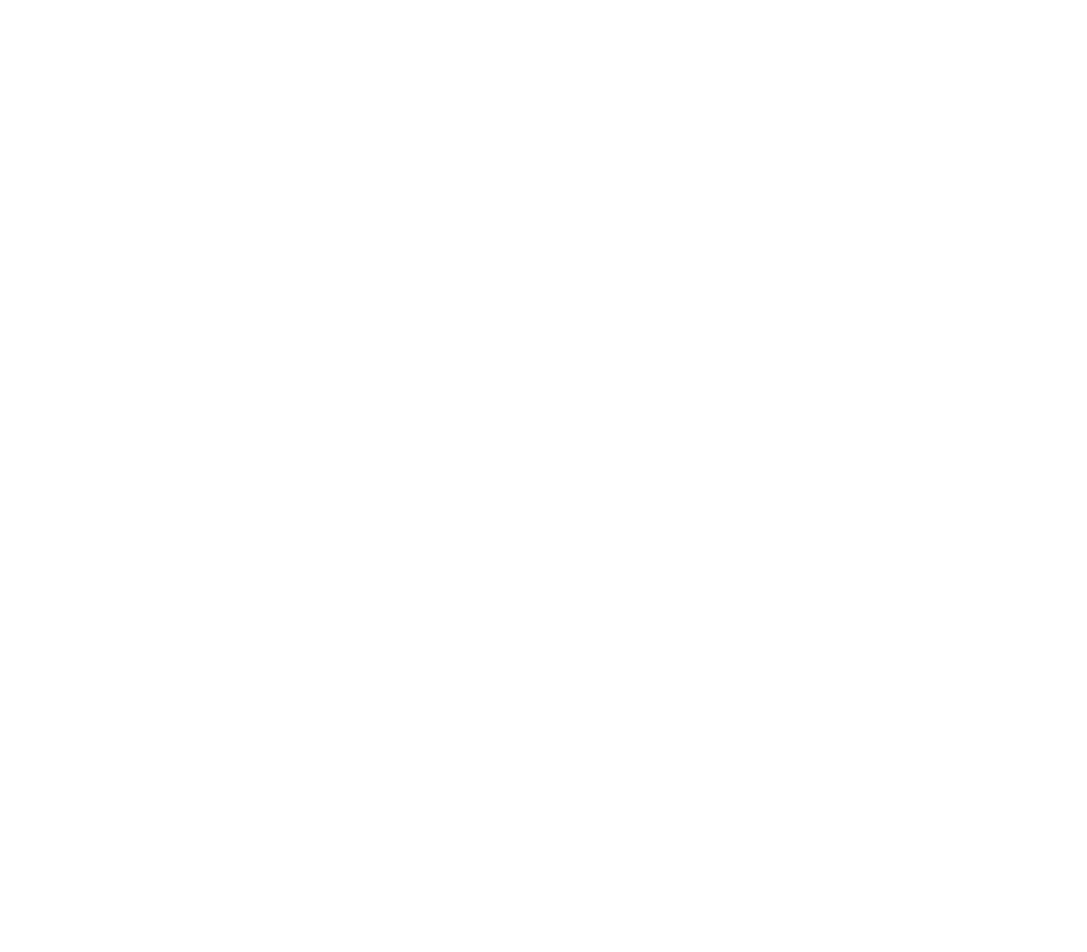
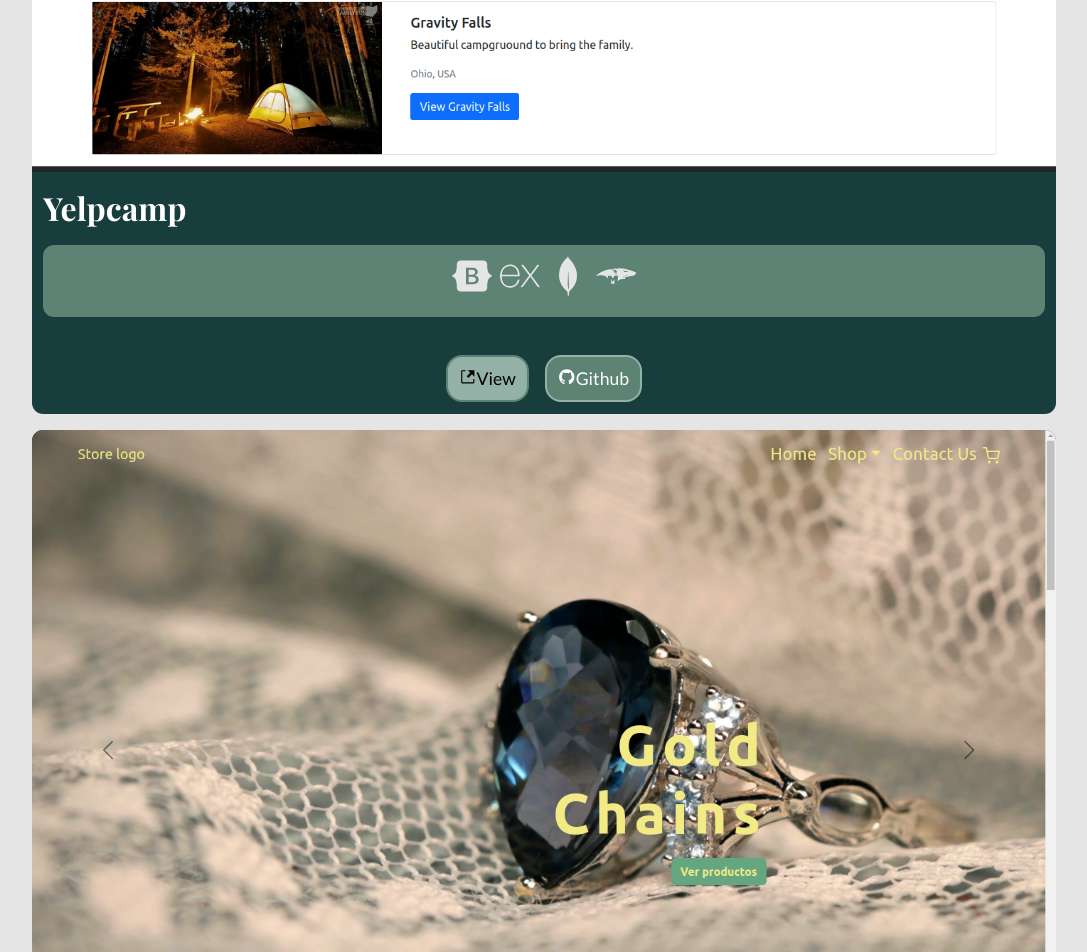
Before and after one commit to Kameha1011/Portfolio, a React (Vite) app: page / in a window 1280 px wide. Shown: the part 1828-2780 px from the top of the page, without its empty margins (96-1183 px from the left). Before the commit the page ends 1280 px from the top, so only its background shows below. Built offline with nearby package versions, Linux system fonts and the light colour scheme.

Commit message:
projects component ready

```diff
--- a/src/App.tsx
+++ b/src/App.tsx
@@ -2,6 +2,7 @@
 import { Experience } from './components/Experience/Experience'
 import { FloatingSideBar } from './components/FloatingSideBar/FloatingSideBar'
 import { Header } from './components/Header/Header'
+import { Projects } from './components/Projects/Projects'
 export const App: React.FC = () => {
 
   return (
@@ -10,6 +11,7 @@
       <FloatingSideBar />
       <main>
         <Experience />
+        <Projects />
       </main>
     </>
   )
--- a/src/components/Experience/ExperienceItemModal/ExperienceItemModal.css
+++ b/src/components/Experience/ExperienceItemModal/ExperienceItemModal.css
@@ -12,7 +12,7 @@
   background-color: #183d3d;
   color: #fff;
   width: 18rem;
-  height: 30rem;
+  height: 33rem;
   z-index: 4;
   padding: 1rem;
   border-radius: 2.5rem;
@@ -49,6 +49,7 @@
     font-size: .8rem;
 }
 .experienceItemModal__list{
+  line-height: 1.3rem;
   padding: .5rem;
 }
 .experienceItemModal__button{
@@ -81,7 +82,3 @@
     clip-path: inset(100% 100% 100% 100%);
   }
 }
-
-[transition-style="out:square:center"] {
-  animation: 2.5s cubic-bezier(.25, 1, .30, 1) square-out-center both;
-}
--- /dev/null
+++ b/src/components/Projects/Projects.css
@@ -0,0 +1,79 @@
+.projects {
+  min-height: 100vh;
+  display: flex;
+  flex-direction: column;
+  align-items: center;
+  gap: 1rem;
+  background-color: #e5e5e5;
+}
+.projects__title {
+  font-family: "Playfair Display";
+  font-size: 3rem;
+  color: #183d3d;
+}
+.projects__card {
+  background-color: #183d3d;
+  color: #fff;
+  border-radius: 0.7rem;
+  width: 80%;
+}
+.card__image {
+  border-radius: 0.7rem 0.7rem 0 0;
+  width: 100%;
+}
+.card__body {
+  padding: 0.7rem;
+}
+.card__title {
+  font-family: "Playfair Display";
+  font-size: 2rem;
+}
+.card__icons {
+  width: 100%;
+  background-color: #5c8374;
+  color: #e5e5e5;
+  display: flex;
+  justify-content: center;
+  gap: 0.5rem;
+  border-radius: 0.7rem;
+  padding: 0.7rem;
+  margin: 1rem 0 1rem 0;
+}
+.card__icon {
+  font-size: 2.5rem;
+}
+.card__actions {
+  width: 100%;
+  padding: 0.7rem;
+  display: flex;
+  justify-content: center;
+  gap: 1rem;
+}
+.card__button {
+    border-radius: 1rem;
+    padding: 0.7rem;
+    font-size: 1.1rem;
+    color: #fff;
+    cursor: pointer;
+    display: flex;
+    justify-content: center;
+    text-decoration: none;
+}
+.card__button--view {
+  background-color: #93b1a6;
+  border: 2px solid #5c8374;
+  color: #000;
+
+}
+.card__button--view:hover  {
+    background-color: #5C8374;
+    border: 2px solid #93B1A6;
+}
+.card__button--github  {
+  background-color: #5c8374;
+  border: 2px solid #93b1a6;
+}
+.card__button--github:hover {
+    background-color: #93b1a6;
+    border: 2px solid #5c8374;
+}
--- /dev/null
+++ b/src/components/Projects/Projects.tsx
@@ -0,0 +1,58 @@
+import { AiFillGithub } from "react-icons/ai";
+import { GoLinkExternal } from "react-icons/go";
+import { PROJECTS } from "../../constants/projects";
+import "./Projects.css";
+export const Projects: React.FC = () => {
+  return (
+    <section className="projects">
+      <h2 className="projects__title">Projects</h2>
+      {PROJECTS.map((project, i) => (
+        <article className="projects__card" key={i}>
+          <div className="card__header">
+            <figure className="card__figure">
+              <img
+                src={project.image}
+                alt={project.title}
+                className="card__image"
+              />
+            </figure>
+          </div>
+          <div className="card__body">
+            <h2 className="card__title">{project.title}</h2>
+            <div className="card__icons">
+              {project.technologiesIcons.map((icon, i) => (
+                <span key={i} className="card__icon">
+                  {icon}
+                </span>
+              ))}
+            </div>
+          </div>
+          <footer className="card__footer">
+            <div className="card__actions">
+              <a
+                className="card__button card__button--view"
+                href={project.link}
+                target="_blank"
+                rel="noreferrer"
+                role="button"
+              >
+                <GoLinkExternal className="button__icon" />
+                <p>View</p>
+              </a>
+              <a
+                className="card__button card__button--github"
+                href={project.github}
+                target="_blank"
+                rel="noreferrer"
+                role="button"
+              >
+                <AiFillGithub className="button__icon" />
+                <p>Github</p>
+              </a>
+            </div>
+          </footer>
+        </article>
+      ))}
+    </section>
+  );
+};
--- /dev/null
+++ b/src/constants/projects.tsx
@@ -0,0 +1,69 @@
+import yelpcamp from "../assets/images/projects/yelpcamp.png";
+import fakeEcommerce from "../assets/images/projects/fakeEcommerce.png";
+import pokedex from "../assets/images/projects/pokemon.png";
+import cmLP from "../assets/images/projects/leslysocialmedia.png";
+import cardDetail from "../assets/images/projects/interactiveForm.png";
+import amazingEvents from "../assets/images/projects/amazingEvents.png";
+import { FaBootstrap } from "react-icons/fa";
+import {
+  SiExpress,
+  SiMongodb,
+  SiMongoose,
+  SiReact,
+  SiHtml5,
+  SiCss3,
+  SiJavascript,
+} from "react-icons/si";
+export const PROJECTS = [
+  {
+    title: "Yelpcamp",
+    image: yelpcamp,
+    technologiesIcons: [
+      <FaBootstrap key={1} />,
+      <SiExpress key={2} />,
+      <SiMongodb key={3} />,
+      <SiMongoose key={4} />,
+    ],
+    github: "https://github.com/kameha1011/yelpcamp",
+    link: "https://yelpcamp-jhka.onrender.com/",
+  },
+  {
+    title: "Fake ecommerce",
+    image: fakeEcommerce,
+    technologiesIcons: [<FaBootstrap key={1} />, <SiReact key={2} />],
+    github: "https://github.com/Kameha1011/react-ecommerce",
+    link: "https://react-ecommerce-eight-plum.vercel.app/",
+  },
+  {
+    title: "Amazing Events",
+    image: amazingEvents,
+    technologiesIcons: [
+      <SiHtml5 key={1} />,
+      <SiCss3 key={2} />,
+      <SiJavascript key={3} />,
+    ],
+    github: "https://github.com/Kameha1011/-AmazingEvents_FLORES",
+    link: "https://amazing-events-flores.vercel.app/",
+  },
+  {
+    title: "Pokedex",
+    image: pokedex,
+    technologiesIcons: [<SiCss3 key={1} />, <SiReact key={2} />],
+    github: "https://github.com/Kameha1011/Pokedex",
+    link: "https://pokedex-mu-five.vercel.app/",
+  },
+  {
+    title: "Interactive Card Details",
+    image: cardDetail,
+    technologiesIcons: [<SiHtml5 key={1} />, <SiCss3 key={2} />, <SiJavascript key={3} />],
+    github: "https://github.com/Kameha1011/Interactive-Card-Details-Form",
+    link: "https://interactive-card-details-form-five.vercel.app/",
+  },
+  {
+    title: "CM Landing page",
+    image: cmLP,
+    technologiesIcons: [<SiHtml5 key={1} />, <SiCss3 key={2} />, <FaBootstrap key={3} />],
+    github: "https://github.com/Kameha1011/LeslyCabreraLandingPage",
+    link: "https://lesly-cabrera-landing-page.vercel.app/",
+  },
+];
```
Also changed, not shown: src/assets/images/projects/amazingEvents.png (added), src/assets/images/projects/fakeEcommerce.png (added).
